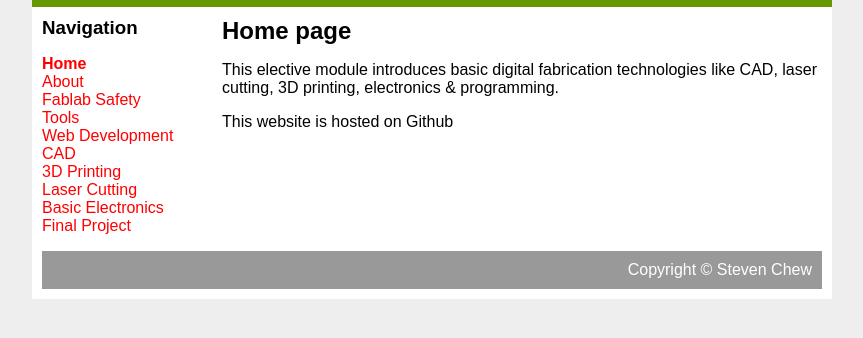
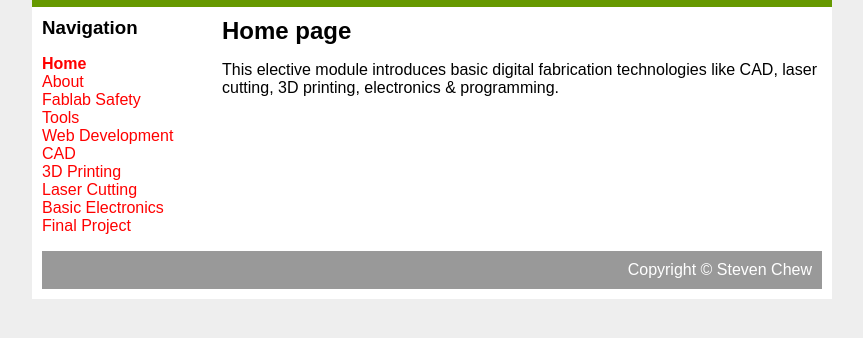
Before and after one commit to skeatz/my-first-website, a plain HTML site: page index.html in a window 1280 px wide. Shown: the part 58-396 px from the top of the page, without its empty margins (208-1071 px from the left). Drawn offline with Linux system fonts and the light colour scheme.

Commit message:
Revert "updated index.html"
This reverts commit df29ac2d2f8b12048f74685f98ec45a95dfe4b82.

```diff
--- a/index.html
+++ b/index.html
@@ -28,7 +28,6 @@
 				<div id="main">
 					<h2>Home page</h2>
 					<p>This elective module introduces basic digital fabrication technologies like CAD, laser cutting, 3D printing, electronics & programming.</p>
-					<p>This website is hosted on Github</p>
 			</div>
 			<div id="footer">
 				Copyright &copy; Steven Chew
```
